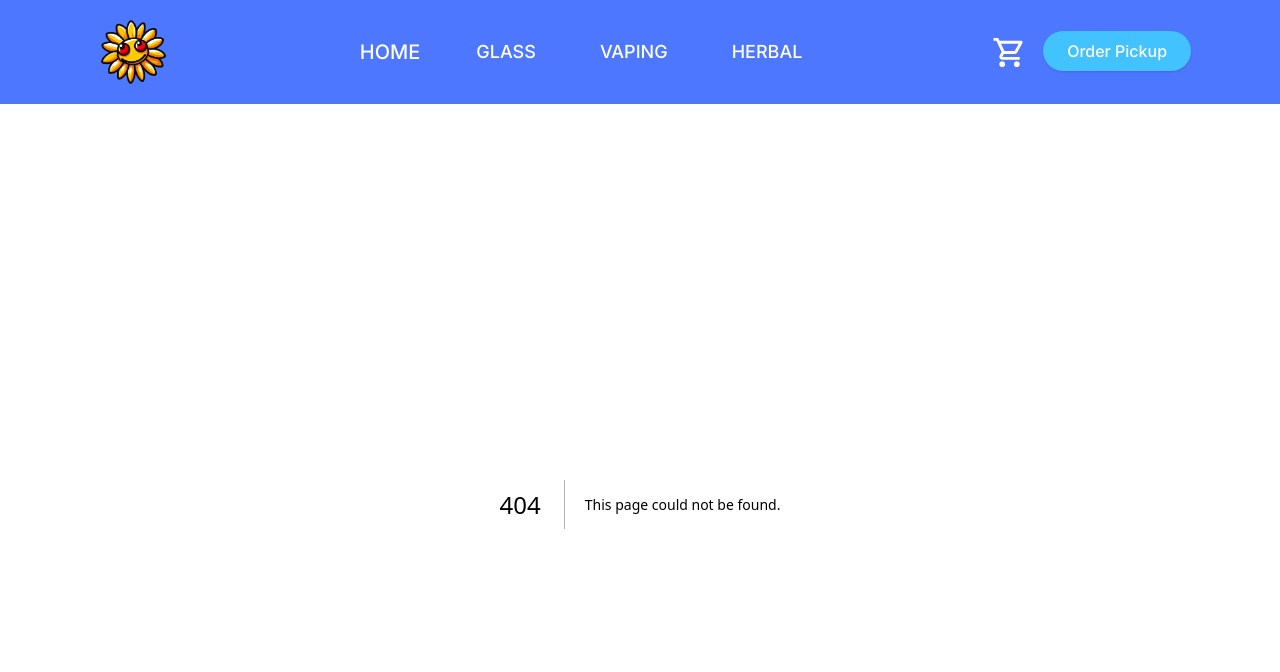
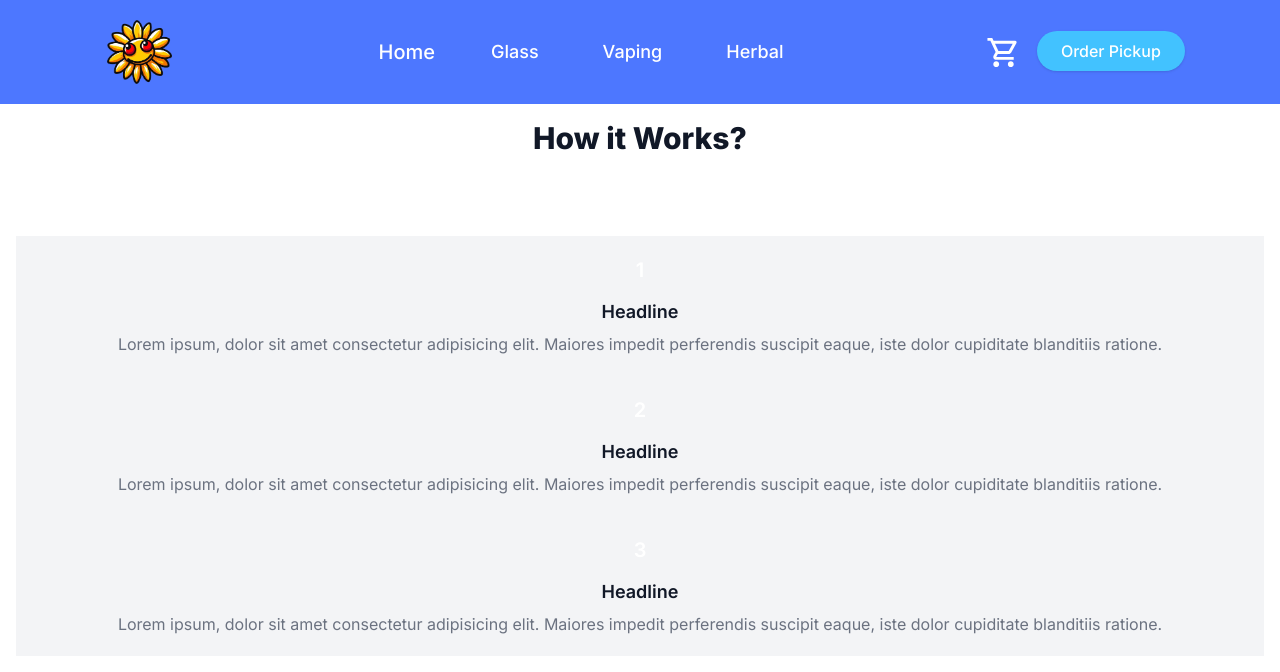
Before and after one commit to Faisahl/smokefront, a Next.js app: page /how-to-pickup in a window 1280 px wide. Before the commit this address had no page. Shown: the top 672 px of the page. Built offline with nearby package versions, Linux system fonts and the light colour scheme.

Commit message:
couple fixins

```diff
--- /dev/null
+++ b/app/how-to-pickup/page.tsx
@@ -0,0 +1,82 @@
+"use client"
+
+import React from "react";
+
+const page: React.FC = ({}) => {
+  return (
+    <div className="bg-white">
+      <div className="max-w-screen-md mx-auto px-4 sm:px-6 lg:px-8 flex flex-col justify-between">
+        <div className="text-center">
+
+          <h3 className="mt-4 text-3xl sm:text-5xl leading-normal font-extrabold tracking-tight text-gray-900">
+            How it <span className="text-indigo-600">Works?</span>
+          </h3>
+        </div>
+
+        <div className="mt-20">
+          <ul className="">
+            <li className=" bg-gray-100 p-5 pb-10 text-center mb-20">
+              <div className="flex flex-col items-center">
+                <div className="flex-shrink-0 relative top-0 -mt-16">
+                  <div className="flex items-center justify-center h-20 w-20 rounded-full bg-indigo-500 text-white border-4 border-white text-xl font-semibold">
+                    1
+                  </div>
+                </div>
+                <div className="mt-4">
+                  <h4 className="text-lg leading-6 font-semibold text-gray-900">
+                    Headline
+                  </h4>
+                  <p className="mt-2 text-base leading-6 text-gray-500">
+                    Lorem ipsum, dolor sit amet consectetur adipisicing elit.
+                    Maiores impedit perferendis suscipit eaque, iste dolor
+                    cupiditate blanditiis ratione.
+                  </p>
+                </div>
+              </div>
+            </li>
+            <li className=" bg-gray-100 p-5 pb-10 text-center mb-20">
+              <div className="flex flex-col items-center">
+                <div className="flex-shrink-0 relative top-0 -mt-16">
+                  <div className="flex items-center justify-center h-20 w-20 rounded-full bg-indigo-500 text-white border-4 border-white text-xl font-semibold">
+                    2
+                  </div>
+                </div>
+                <div className="mt-4">
+                  <h4 className="text-lg leading-6 font-semibold text-gray-900">
+                    Headline
+                  </h4>
+                  <p className="mt-2 text-base leading-6 text-gray-500">
+                    Lorem ipsum, dolor sit amet consectetur adipisicing elit.
+                    Maiores impedit perferendis suscipit eaque, iste dolor
+                    cupiditate blanditiis ratione.
+                  </p>
+                </div>
+              </div>
+            </li>
+            <li className=" bg-gray-100 p-5 pb-10 text-center mb-20">
+              <div className="flex flex-col items-center">
+                <div className="flex-shrink-0 relative top-0 -mt-16">
+                  <div className="flex items-center justify-center h-20 w-20 rounded-full bg-indigo-500 text-white border-4 border-white text-xl font-semibold">
+                    3
+                  </div>
+                </div>
+                <div className="mt-4">
+                  <h4 className="text-lg leading-6 font-semibold text-gray-900">
+                    Headline
+                  </h4>
+                  <p className="mt-2 text-base leading-6 text-gray-500">
+                    Lorem ipsum, dolor sit amet consectetur adipisicing elit.
+                    Maiores impedit perferendis suscipit eaque, iste dolor
+                    cupiditate blanditiis ratione.
+                  </p>
+                </div>
+              </div>
+            </li>
+          </ul>
+        </div>
+      </div>
+    </div>
+  );
+};
+
+export default page;
--- a/components/Button.tsx
+++ b/components/Button.tsx
@@ -3,15 +3,8 @@
 import React, { useEffect, useState } from "react";
 import ShoppingCartOutlinedIcon from "@mui/icons-material/ShoppingCartOutlined";
 import Link from "next/link";
-import { Badge } from "@mui/material";
-import { CartItemType } from "@/app/types/CartItemType";
-import { getSS } from "@/utils/storage";
 
 const Button = () => {
-  const cart: CartItemType[] = getSS("cart");
-  const [leng, setLeng] = useState(cart ? cart.length : 0);
-
-  useEffect(() => {}, [cart]);
 
   return (
     <>
@@ -23,7 +16,11 @@ const Button = () => {
       </Link>
 
       <button className="bg-custo-50 text-xl md:text-base text-white md:mx-2 px-6 py-2 rounded-full shadow">
-        Order Pickup
+        <Link
+          href={'/how-to-pickup'}
+        >
+          Order Pickup
+        </Link>
       </button>
     </>
   );
--- a/components/nav/NavLinks.tsx
+++ b/components/nav/NavLinks.tsx
@@ -60,7 +60,7 @@ const NavLinks = ({ setMenu, isOpen }: Props) => {
                   <div className="bg-custo-51 p-5  gap-5 shadow-2xl">
                     {link.sublinks.map((mysublinks) => (
                       <div key={mysublinks.Head}>
-                        <h3 className=" font-semibold text-white cursor-default mb-2 lg:hover:text-custo-50">
+                        <h3 className=" text-white cursor-default mb-2 lg:hover:text-custo-50">
                           <Link
                             href={mysublinks.link}
                           >
--- a/components/nav/Navbar.tsx
+++ b/components/nav/Navbar.tsx
@@ -28,7 +28,7 @@ const Navbar = () => {
               {open ? <CloseIcon fontSize="large" /> : <MenuIcon fontSize="large" />}
             </div>
           </div>
-          <ul className="md:flex hidden uppercase items-center gap-8">
+          <ul className="md:flex hidden items-center gap-8">
             <li>
                 <span className="md:hover:text-custo-50 text-xl">
                   <Link
--- a/components/products/ProductContainer.tsx
+++ b/components/products/ProductContainer.tsx
@@ -1,9 +1,10 @@
-"use client"
+"use client";
 
 import { ProductObject } from "@/app/types/ProductTypes";
 import React, { useEffect, useState } from "react";
 import ProductList from "./ProductList";
 import Sidebar from "./Sidebar";
+import { sortByAlphaAZ, sortHighLow, sortLowHigh } from "@/utils/sorting";
 
 const ProductContainer = ({ data }: { data: ProductObject[] }) => {
   const [sortedItems, setSortedItems] = useState<ProductObject[]>(data);
@@ -50,14 +51,10 @@ const ProductContainer = ({ data }: { data: ProductObject[] }) => {
   const brands = brandList(data);
 
   return (
-    <div className="container">
+    <div className="container bg-white dark:bg-gray-800 h-screen">
       <div className="flex flex-col md:flex-row">
         <div className="md:w-1/4 pt-20 m-2">
-          <Sidebar
-            setValue={setValue}
-            setBrand={setBrand}
-            brands={brands}
-          />
+          <Sidebar setValue={setValue} setBrand={setBrand} brands={brands} />
         </div>
         <div className="md:w-3/4">
           <ProductList data={sortedItems} />
@@ -68,30 +65,3 @@ const ProductContainer = ({ data }: { data: ProductObject[] }) => {
 };
 
 export default ProductContainer;
-
-function sortLowHigh(unsortedItems: ProductObject[]): ProductObject[] {
-  const sortedItems = [...unsortedItems].sort((a, b) => {
-    return a.attributes.price - b.attributes.price;
-  });
-  return sortedItems;
-}
-
-function sortHighLow(unsortedItems: ProductObject[]): ProductObject[] {
-  const sortedItems = [...unsortedItems].sort((a, b) => {
-    return b.attributes.price - a.attributes.price;
-  });
-  return sortedItems;
-}
-
-function sortByAlphaAZ(unsortedItems: ProductObject[]): ProductObject[] {
-  const sortedItems = [...unsortedItems].sort((a, b) => {
-    if (a.attributes.name.toLowerCase() < b.attributes.name.toLowerCase()) {
-      return -1;
-    }
-    if (a.attributes.name.toLowerCase() > b.attributes.name.toLowerCase()) {
-      return 1;
-    }
-    return 0;
-  });
-  return sortedItems;
-}
--- a/components/products/Sidebar.tsx
+++ b/components/products/Sidebar.tsx
@@ -8,8 +8,10 @@ type Props = {
 
 const Sidebar: React.FC<Props> = ({ setValue, setBrand, brands }) => {
   return (
-    <div className="bg-white dark:bg-gray-800 dark:border dark:border-gray-700 rounded-lg shadow-md dark:shadow-lg p-6">
+    <div className="bg-white dark:bg-gray-800 dark:border dark:border-gray-700 rounded-lg shadow-md dark:shadow-lg p-6 ">
       <div className="h-fit">
+        <p className="text-gray-900 dark:text-white text-2xl mb-1">Filters</p>
+        <hr className="mb-4" />
         <label
           className="block mb-2 text-md text-gray-900 dark:text-white"
           htmlFor="prodsort"
@@ -40,16 +42,16 @@ const Sidebar: React.FC<Props> = ({ setValue, setBrand, brands }) => {
         </select>
 
         <label
-          className="block mt-4 text-gray-900 dark:text-white"
+          className="block my-4 text-gray-900 dark:text-white"
           htmlFor="brandradios"
         >
           Brands:
         </label>
-        <fieldset id="brandradios" className="">
+        <fieldset id="brandradios" className="grid grid-cols-2">
           {brands.map((brand) => (
             <div key={brand}>
               <input
-                className="mt-2"
+                className="mt-2 peer hidden"
                 type="radio"
                 id={brand}
                 name="radiobrand"
@@ -57,7 +59,7 @@ const Sidebar: React.FC<Props> = ({ setValue, setBrand, brands }) => {
                 onClick={(e) => setBrand(e.currentTarget.value)}
               />
               <label
-                className="ml-2 text-sm text-gray-900 dark:text-white"
+                className="cursor-pointer text-sm text-gray-900 dark:text-white border-2 border-gray-700 hover:border-custo-50 peer-checked:border-custo-50 rounded p-2"
                 htmlFor={brand}
               >
                 {brand}
--- /dev/null
+++ b/utils/sorting.ts
@@ -0,0 +1,28 @@
+import { ProductObject } from "@/app/types/ProductTypes";
+
+export function sortLowHigh(unsortedItems: ProductObject[]): ProductObject[] {
+  const sortedItems = [...unsortedItems].sort((a, b) => {
+    return a.attributes.price - b.attributes.price;
+  });
+  return sortedItems;
+}
+
+export function sortHighLow(unsortedItems: ProductObject[]): ProductObject[] {
+  const sortedItems = [...unsortedItems].sort((a, b) => {
+    return b.attributes.price - a.attributes.price;
+  });
+  return sortedItems;
+}
+
+export function sortByAlphaAZ(unsortedItems: ProductObject[]): ProductObject[] {
+  const sortedItems = [...unsortedItems].sort((a, b) => {
+    if (a.attributes.name.toLowerCase() < b.attributes.name.toLowerCase()) {
+      return -1;
+    }
+    if (a.attributes.name.toLowerCase() > b.attributes.name.toLowerCase()) {
+      return 1;
+    }
+    return 0;
+  });
+  return sortedItems;
+}
```
